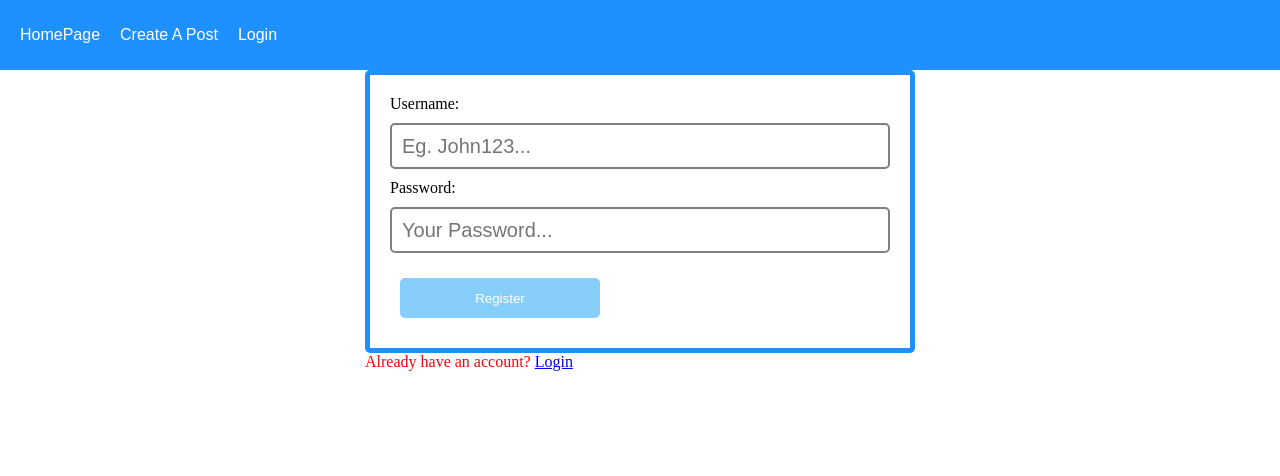
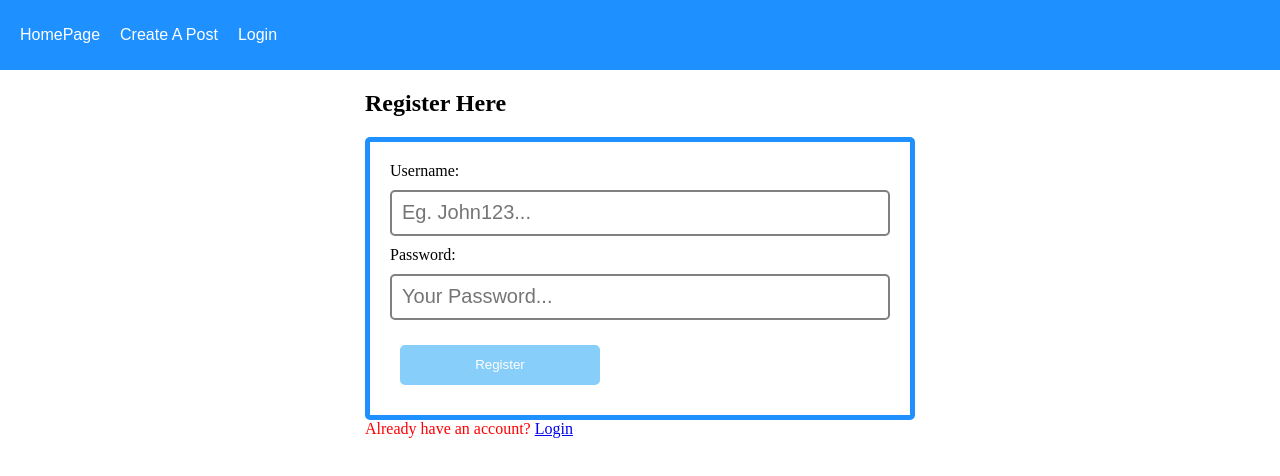
Before and after one commit to Rezwan66/link-up, a React (Create React App) app in the folder client/: page /register in a window 1280 px wide. Shown: the top 476 px of the page. Built offline with nearby package versions, Linux system fonts and the light colour scheme.

Commit message:
edited the register page

```diff
--- a/client/src/pages/Register.js
+++ b/client/src/pages/Register.js
@@ -20,6 +20,7 @@ const Register = () => {
   };
   return (
     <div className="registerContainer">
+      <h2>Register Here</h2>
       <Formik
         initialValues={initialValues}
         onSubmit={onSubmit}
```
